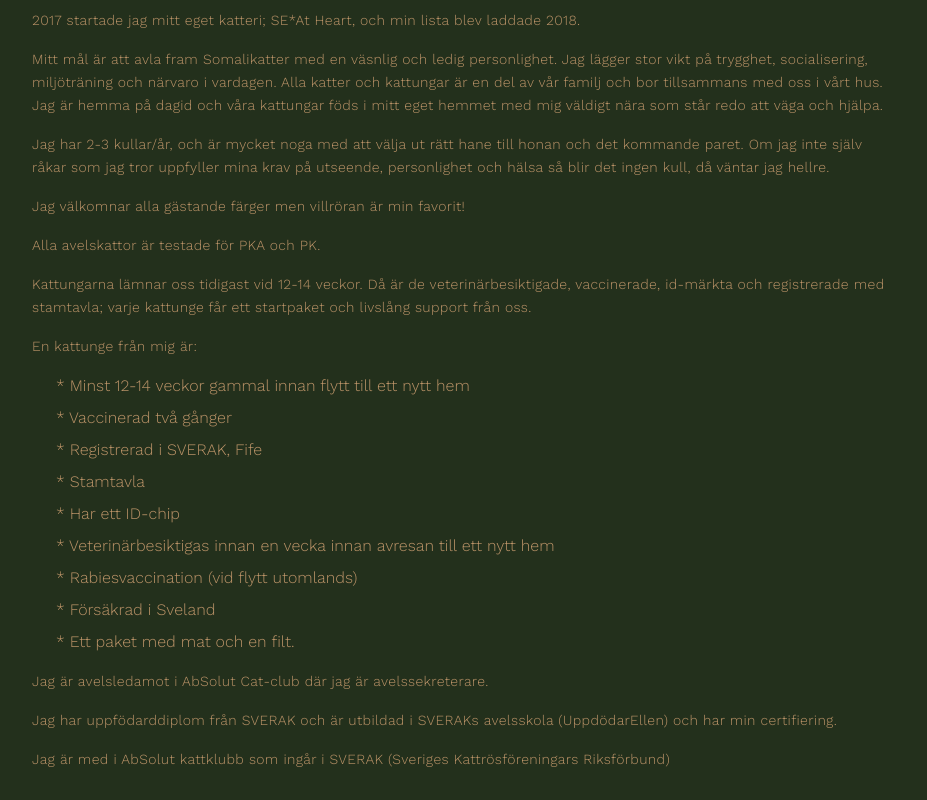
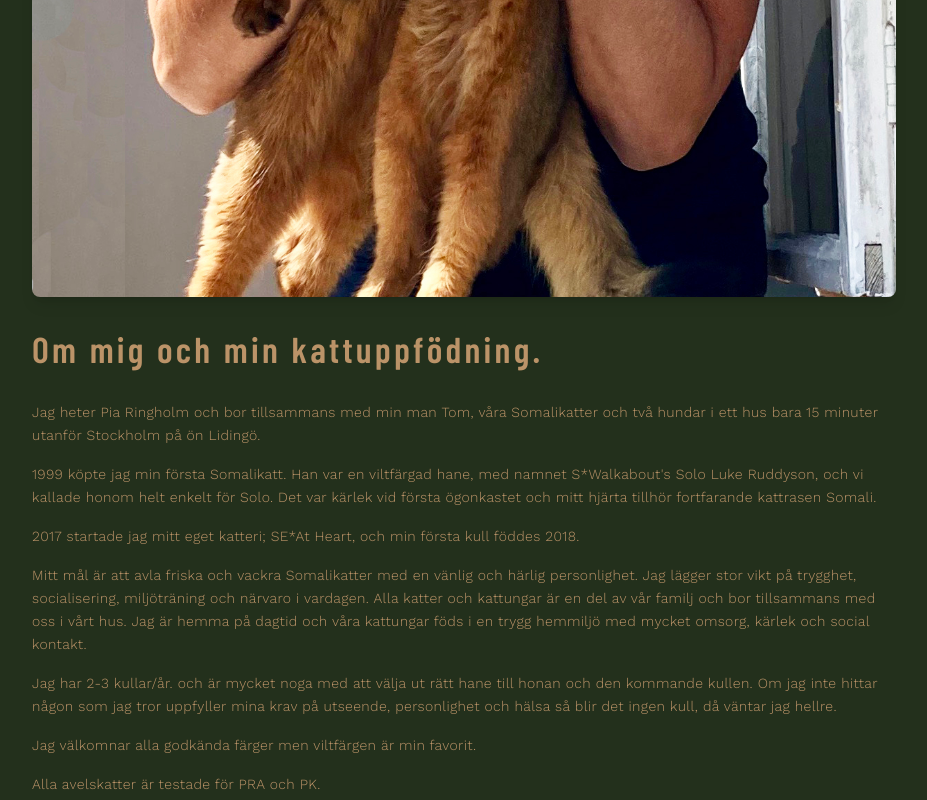
Before and after one commit to swartbergs/at-heart-somali, a React (Vite) app: page /om in a window 1280 px wide. Shown: the part 920-1720 px from the top of the page, without its empty margins (176-1103 px from the left). Built offline with nearby package versions, Linux system fonts and the light colour scheme; the HTML template or start-up script is replaced by a standard one.

Commit message:
Update "Om" page content

```diff
--- a/src/pages/Om.tsx
+++ b/src/pages/Om.tsx
@@ -9,14 +9,12 @@ const Om = () => {
       <main className="flex-1 bg-brand-dark-green">
         <div className="container mx-auto px-4 py-12 md:py-16 max-w-4xl">
           {/* Portrait Image */}
-          <div className="flex justify-center mb-8">
-            <div className="w-full max-w-md">
-              <img
-                src={piaWithCats}
-                alt="Pia Ringholm med två Somalikatter"
-                className="w-full h-auto rounded-lg shadow-lg"
-              />
-            </div>
+          <div className="mb-8">
+            <img
+              src={piaWithCats}
+              alt="Pia Ringholm med två Somalikatter"
+              className="w-full h-auto rounded-lg shadow-lg"
+            />
           </div>
 
           {/* Heading */}
@@ -27,35 +25,35 @@ const Om = () => {
           {/* Main Content */}
           <div className="space-y-4 text-brand-gold font-body font-light leading-normal">
             <p>
-              Jag heter Pia Ringholm och bor tillsammans med min man Tom, våra Somalikatter och två hundar i ett hus i Löddeköpinge, utanför Lund i södra Sverige, inte långt från Malmö och Lund i Skåne.
+              Jag heter Pia Ringholm och bor tillsammans med min man Tom, våra Somalikatter och två hundar i ett hus bara 15 minuter utanför Stockholm på ön Lidingö.
             </p>
 
             <p>
-              1999 köpte jag min första Somalikatt. Han var en vildfärgad hane, med namnet S*Walkabout's Solo Luke Ruddybush, och vi kallade honom helt enkelt för Solo. Det var kärlek vid första ögonkastet och mitt hjärta tillhör fortfarande katten Somali.
+              1999 köpte jag min första Somalikatt. Han var en viltfärgad hane, med namnet S*Walkabout's Solo Luke Ruddyson, och vi kallade honom helt enkelt för Solo. Det var kärlek vid första ögonkastet och mitt hjärta tillhör fortfarande kattrasen Somali.
             </p>
 
             <p>
-              2017 startade jag mitt eget katteri; SE*At Heart, och min lista blev laddade 2018.
+              2017 startade jag mitt eget katteri; SE*At Heart, och min första kull föddes 2018.
             </p>
 
             <p>
-              Mitt mål är att avla fram Somalikatter med en väsnlig och ledig personlighet. Jag lägger stor vikt på trygghet, socialisering, miljöträning och närvaro i vardagen. Alla katter och kattungar är en del av vår familj och bor tillsammans med oss i vårt hus. Jag är hemma på dagid och våra kattungar föds i mitt eget hemmet med mig väldigt nära som står redo att väga och hjälpa.
+              Mitt mål är att avla friska och vackra Somalikatter med en vänlig och härlig personlighet. Jag lägger stor vikt på trygghet, socialisering, miljöträning och närvaro i vardagen. Alla katter och kattungar är en del av vår familj och bor tillsammans med oss i vårt hus. Jag är hemma på dagtid och våra kattungar föds i en trygg hemmiljö med mycket omsorg, kärlek och social kontakt.
             </p>
 
             <p>
-              Jag har 2-3 kullar/år, och är mycket noga med att välja ut rätt hane till honan och det kommande paret. Om jag inte själv råkar som jag tror uppfyller mina krav på utseende, personlighet och hälsa så blir det ingen kull, då väntar jag hellre.
+              Jag har 2-3 kullar/år. och är mycket noga med att välja ut rätt hane till honan och den kommande kullen. Om jag inte hittar någon som jag tror uppfyller mina krav på utseende, personlighet och hälsa så blir det ingen kull, då väntar jag hellre.
             </p>
 
             <p>
-              Jag välkomnar alla gästande färger men villröran är min favorit!
+              Jag välkomnar alla godkända färger men viltfärgen är min favorit.
             </p>
 
             <p>
-              Alla avelskattor är testade för PKA och PK.
+              Alla avelskatter är testade för PRA och PK.
             </p>
 
             <p>
-              Kattungarna lämnar oss tidigast vid 12-14 veckor. Då är de veterinärbesiktigade, vaccinerade, id-märkta och registrerade med stamtavla; varje kattunge får ett startpaket och livslång support från oss.
+              Kattungarna lämnar oss tidigast vid 12-14 veckor . Då är de veterinärbesiktigade, vaccinerade, idmärkta och registrerade med stamtavla. varje kattunge får ett startpaket och livslång support från oss.
             </p>
 
             {/* List Section */}
@@ -64,10 +62,10 @@ const Om = () => {
               <ul className="space-y-2 ml-6">
                 <li>* Minst 12-14 veckor gammal innan flytt till ett nytt hem</li>
                 <li>* Vaccinerad två gånger</li>
-                <li>* Registrerad i SVERAK, Fife</li>
+                <li>* Registrerad i SVERAK, FiFe</li>
                 <li>* Stamtavla</li>
                 <li>* Har ett ID-chip</li>
-                <li>* Veterinärbesiktigas innan en vecka innan avresan till ett nytt hem</li>
+                <li>* Veterinärbesiktigad inom en vecka innan avresa till ett nytt hem</li>
                 <li>* Rabiesvaccination (vid flytt utomlands)</li>
                 <li>* Försäkrad i Sveland</li>
                 <li>* Ett paket med mat och en filt.</li>
@@ -75,15 +73,15 @@ const Om = () => {
             </div>
 
             <p className="mt-8">
-              Jag är avelsledamot i AbSolut Cat-club där jag är avelssekreterare.
+              Jag är styrelseledamot i AbSolut Cat-club där jag är avelssekreterare.
             </p>
 
             <p>
-              Jag har uppfödarddiplom från SVERAK och är utbildad i SVERAKs avelsskola (UppdödarEllen) och har min certifiering.
+              Jag har uppfödardiplom från SVERAK och är utbildad i SVERAKs avelsskola (UppfödarEttan) och har min certifiering.
             </p>
 
             <p>
-              Jag är med i AbSolut kattklubb som ingår i SVERAK (Sveriges Kattrösföreningars Riksförbund)
+              Jag är med i AbSolut kattklubb som ingår i SVERAK (Sveriges Kattrasföreningars Riksförbund)
             </p>
           </div>
         </div>
```
